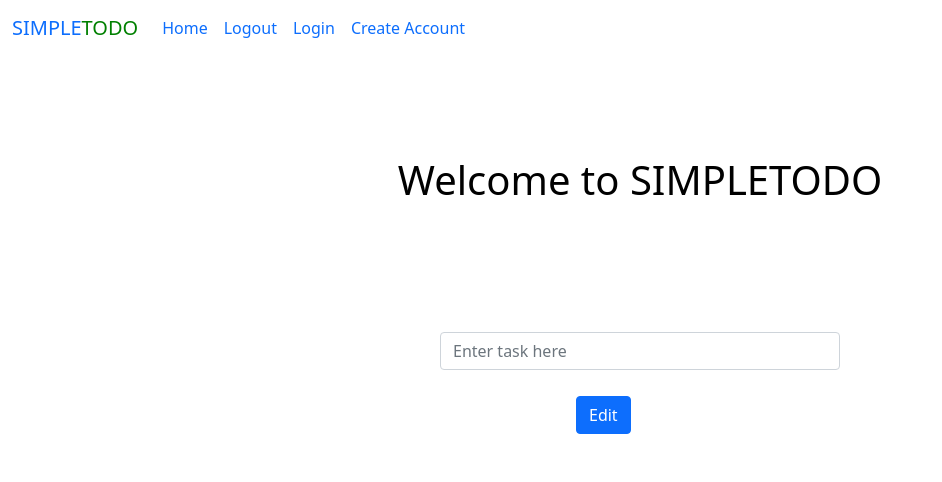
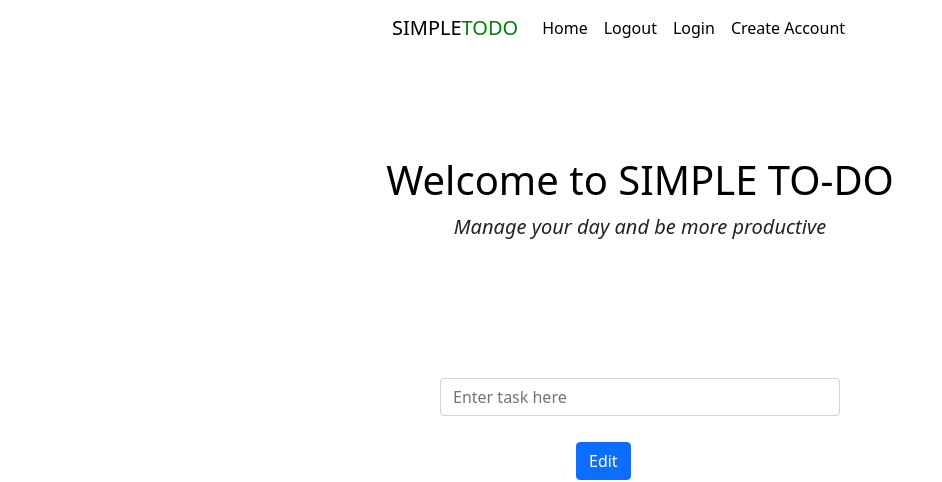
Before and after one commit to maaz2412/Maaztodo, a Django app: page /edit/1/ in a window 1280 px wide. Shown: the top 482 px of the page, without its empty margins (0-942 px from the left). Run offline with Django 5.2, Linux system fonts and the light colour scheme.

Commit message:
Navbar Changed

```diff
--- a/todoapp/templates/todoapp/base.html
+++ b/todoapp/templates/todoapp/base.html
@@ -9,35 +9,45 @@
         <title>{% block title %}SIMPLETODO{% endblock %}</title>
  </head>
 
+<style>
+    @media screen and (max-width: 750px) {
+    nav {
+      width: 70%; /* Decrease width for smaller screens */
+    }
+  }
+</style>
+<body>
 
-<body>
-    <nav class="navbar navbar-expand-lg bg-body-tertiary">
+    <nav class="navbar navbar-expand-lg bg-body-tertiary" style="padding-left: 380px; width:100%;">
       <div class="container-fluid">
-          <a class="navbar-brand" style="text-decoration: none;" href="{% url 'register' %}">SIMPLE<span style="color: green;">TODO</span> </a>
+        <a class="navbar-brand" style="text-decoration: none; color:black;" href="{% url 'register' %}">SIMPLE<span style="color: green;">TODO</span> </a>
         <button class="navbar-toggler" type="button" data-bs-toggle="collapse" data-bs-target="#navbarSupportedContent" aria-controls="navbarSupportedContent" aria-expanded="false" aria-label="Toggle navigation">
           <span class="navbar-toggler-icon"></span>
         </button>
         <div class="collapse navbar-collapse" id="navbarSupportedContent">
           <ul class="navbar-nav me-auto mb-2 mb-lg-0">
             <li class="nav-item">
-                <a class="nav-link active" aria-current="page" href="#">Home</a>
+              <a class="nav-link active" aria-current="page" style="color: black;" href="#">Home</a>
             </li>
             <li class="nav-item">
-                <a class="nav-link" href="{% url 'logout-user' %}">Logout</a>
+              <a class="nav-link"  style="color: black;" href="{% url 'logout-user' %}">Logout</a>
             </li>
             <li class="nav-item">
-                <a class="nav-link" href="{% url 'login' %}">Login</a>
+              <a class="nav-link" style="color: black;" href="{% url 'login' %}">Login</a>
             </li>
             <li class="nav-item">
-                <a class="nav-link" href="{% url 'register' %}">Create Account</a>
+              <a class="nav-link" style="color: black;" href="{% url 'register' %}">Create Account</a>
             </li>
           </ul>
         </div>
       </div>
     </nav>
+
+
       <div style="display: flex; align-items: center; justify-content: center; padding-top: 100px; padding-bottom:20px;">
         <div>
-          <h1 style="color:black;">Welcome to SIMPLETODO</h1>
+          <h1 style="color:black;">Welcome to SIMPLE TO-DO</h1>
+          <p style="text-align: center; font-weight: 200; font-size: 20px; font-style:italic">Manage your day and be more productive</p>
         </div>
       </div>
     {% block content %}
```
Lines whose indentation alone changed are shown as unchanged.
